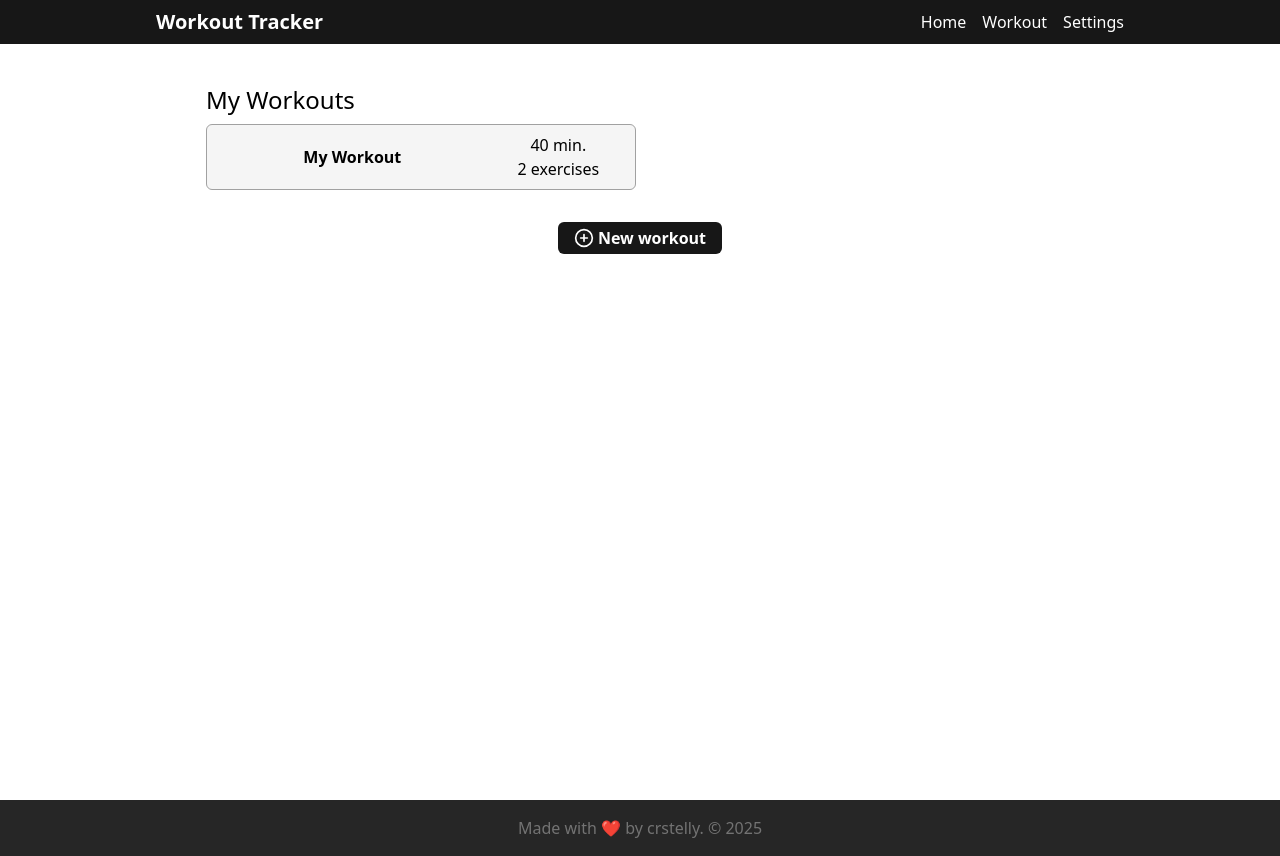
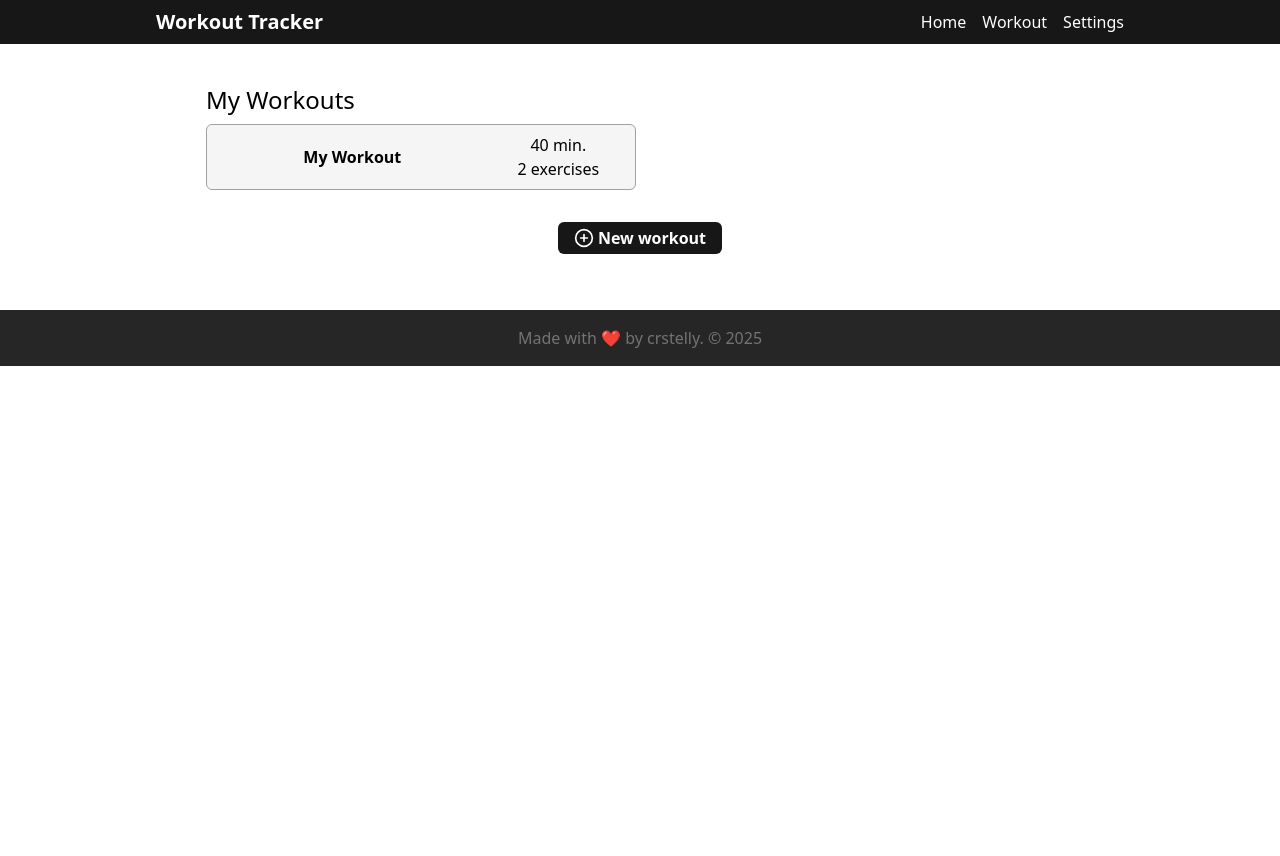
Before and after one commit to crstelli/weightlifting-tracker, a React (Vite) app: page /app in a window 1280 px wide. After the commit the page ends 800 px from the top, so only its background shows below. Built offline with nearby package versions, Linux system fonts and the light colour scheme.

Commit message:
Footer bug fix

```diff
--- a/src/components/Footer.jsx
+++ b/src/components/Footer.jsx
@@ -1,6 +1,6 @@
 function Footer() {
   return (
-    <footer className="absolute bottom-0 w-full translate-y-full bg-neutral-800 py-4 text-center text-neutral-500">
+    <footer className="sticky bottom-0 w-full translate-y-full bg-neutral-800 py-4 text-center text-neutral-500">
       Made with ❤ by crstelly. &copy; 2025
     </footer>
   );
--- a/src/components/WorkoutsList.jsx
+++ b/src/components/WorkoutsList.jsx
@@ -21,7 +21,7 @@ function WorkoutsList() {
           Start by clicking the button below
         </p>
       )}
-      <div className="mt-2 grid grid-cols-1 gap-2 sm:grid-cols-2">
+      <div className="mt-2 grid h-full grid-cols-1 gap-2 sm:grid-cols-2">
         {workouts.map((wk) => (
           <Workout
             key={wk.id}
```
